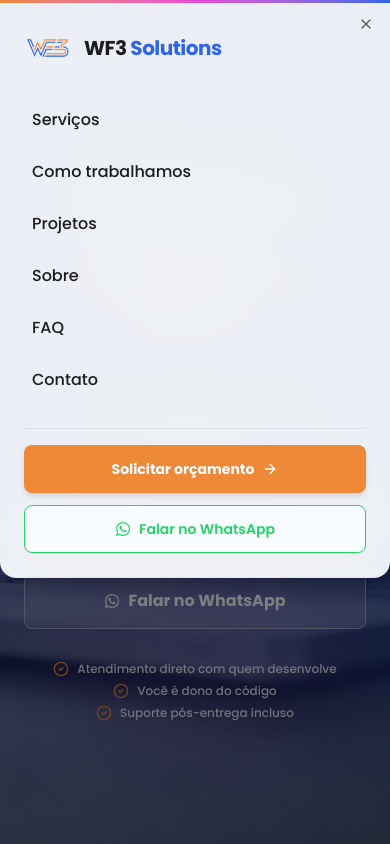
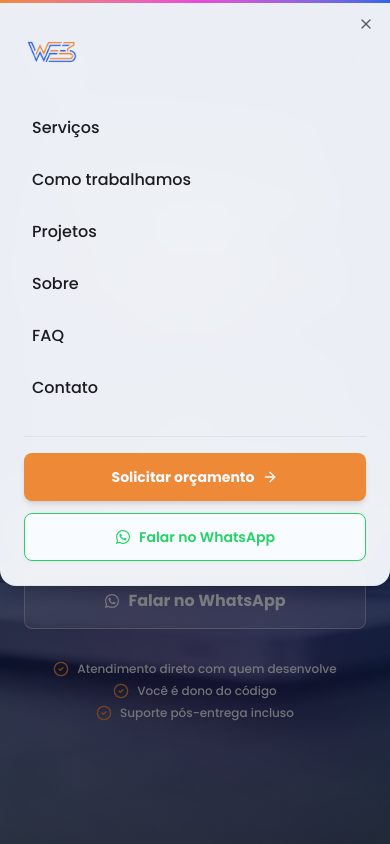
Before and after one commit to wf3-solutions/landing-page, a Next.js app: page / in a window 390 px wide. Both pictures are taken after a click on the button 354 px from the left and 59 px from the top of the page. Shown: the top 844 px of the page. Built offline with nearby package versions, Linux system fonts and the light colour scheme.

Commit message:
refactor: resize logo and remove company name from mobile menu navigation

```diff
--- a/app/components/MobileMenu.tsx
+++ b/app/components/MobileMenu.tsx
@@ -82,17 +82,14 @@ export default function MobileMenu() {
           transition={{ duration: 0.25 }}
           className="flex flex-col gap-6"
         >
-          <div className="flex items-center gap-3">
+          <div className="flex items-center">
             <Image
               src="/assets/wf-colored.png"
               alt="WF3 Solutions"
-              width={48}
-              height={48}
+              width={56}
+              height={56}
               className="object-contain"
             />
-            <span className="text-xl font-bold text-foreground tracking-tight">
-              WF3 <span className="text-primary">Solutions</span>
-            </span>
           </div>
 
           <nav className="flex flex-col gap-1">
```
